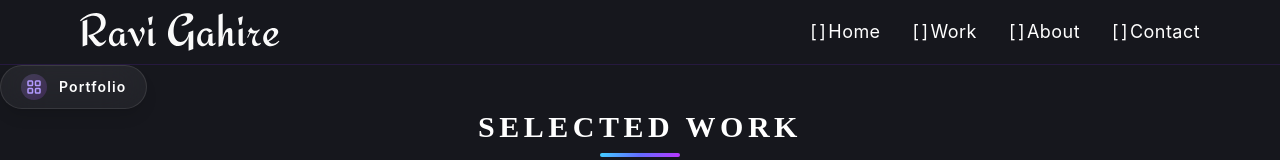
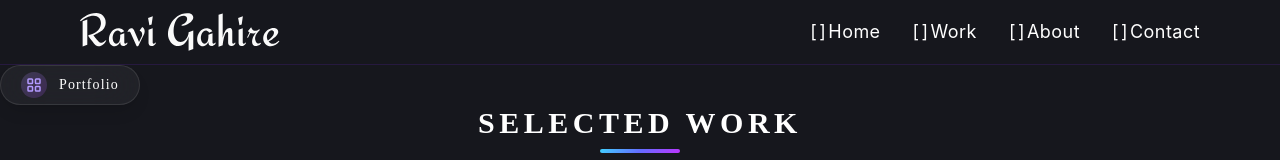
Before and after one commit to RaviGahire/Portfolio, a React (Vite) app: page /my-work in a window 1280 px wide. Shown: the top 160 px of the page. Built offline with nearby package versions, Linux system fonts and the light colour scheme.

Commit message:
fix: Update Badge component styles for padding and font

```diff
--- a/src/components/common/Badge.tsx
+++ b/src/components/common/Badge.tsx
@@ -7,11 +7,11 @@ type Badgeprops = {
 
 export const Badge = ({ title, icon }: Badgeprops) => {
   return (
-    <div className="inline-flex items-center gap-3 rounded-full border border-white/10 bg-white/5 px-5 py-2 shadow-lg backdrop-blur-xl transition-all duration-300 hover:border-lavender/40 hover:shadow-lavender/20">
+    <div className="inline-flex items-center gap-3 rounded-full border border-white/10 bg-white/5 px-5 py-1.5 shadow-lg backdrop-blur-xl transition-all duration-300 hover:border-lavender/40 hover:shadow-lavender/20">
       <div className="rounded-full bg-linear-to-br from-lavender/20 to-purple-500/20 p-1 text-lavender">
         {icon}
       </div>
-      <span className="font-redressed text-sm font-semibold tracking-[0.08em] text-white">
+      <span className="font-poppins text-sm font-extralight tracking-[0.08em] text-white">
         {title || "Provide title!"}
       </span>
     </div>
```
